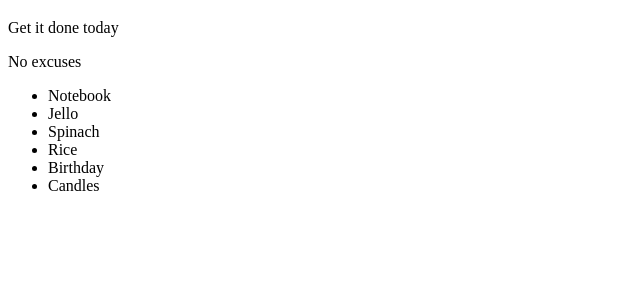
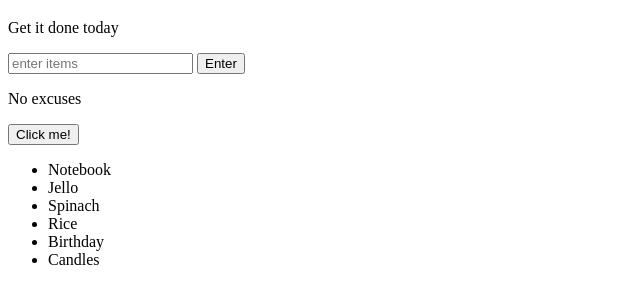
Before and after one commit to asell0808/DOMtraining, a plain HTML site: page index.html in a window 1280 px wide. Shown: the part 61-364 px from the top of the page, without its empty margins (0-640 px from the left). Drawn offline with Linux system fonts and the light colour scheme.

Commit message:
Update index.html

```diff
--- a/index.html
+++ b/index.html
@@ -13,8 +13,11 @@
     <h1>Shopping list</h1>
     <!-- document.getElementById("first"); -->
     <p id="first">Get it done today</p>
+    <input id="userInput" type="text" placeholder="enter items">
+    <button id ="enter">Enter</button>
      <!-- document.getElementsByClassName("second"); -->
     <p class="second">No excuses</p>
+    <button>Click me!</button>
     <ul>
         <!-- document.querySelectorAll("li, h1"); -->
         <li random="23">Notebook</li>
@@ -27,5 +30,6 @@
         <li>Birthday</li>
         <li>Candles</li>
     </ul>
+   <script src="script.js" type="text/javascript"></script>
 </body>
 </html>
```
